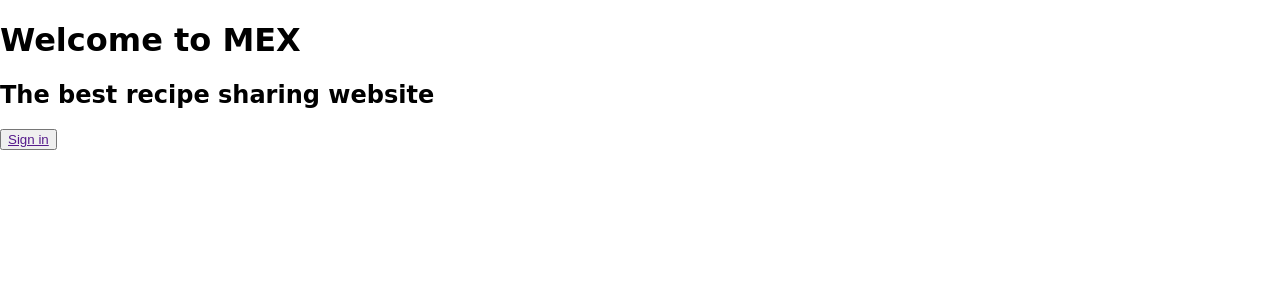
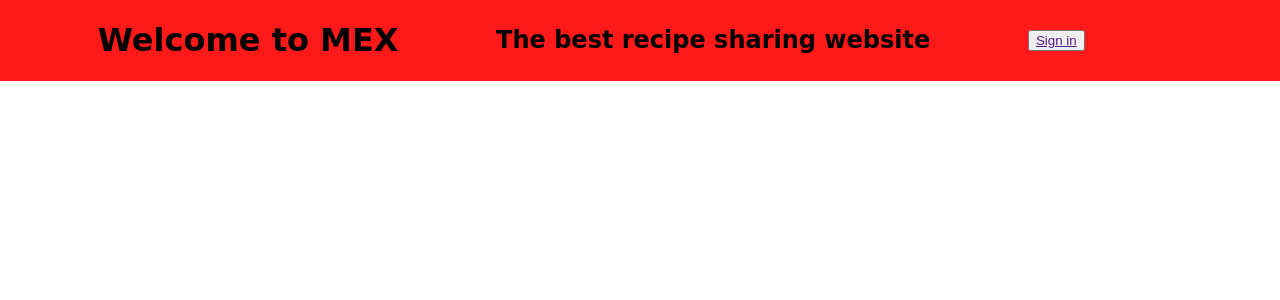
Before and after one commit to MarcoASC4/MEX, a Python web app: template templates/skeleton.html in a window 1280 px wide. Shown: the top 300 px of the page. Run offline with Jinja, Linux system fonts and the light colour scheme; the template is opened without the code that fills it, so the values that code supplies are empty.

Commit message:
color change

```diff
--- a/static/themes/design.css
+++ b/static/themes/design.css
@@ -1,5 +1,5 @@
-. heady {
-  background-color: #ffdead;
+.heady {
+  background-color: #ff1919;
   display: flex;
   justify-content: space-evenly;
   align-items: center;
--- a/templates/skeleton.html
+++ b/templates/skeleton.html
@@ -12,7 +12,6 @@
       <h2 class='spacer'> The best recipe sharing website</h2>
       <div>
         {% if user %}
-          <h1>Welcome {{nickname}}</h1>
           <br>
           <a href="{{logout_url}}">Sign out</a>
           {% else %}
```
